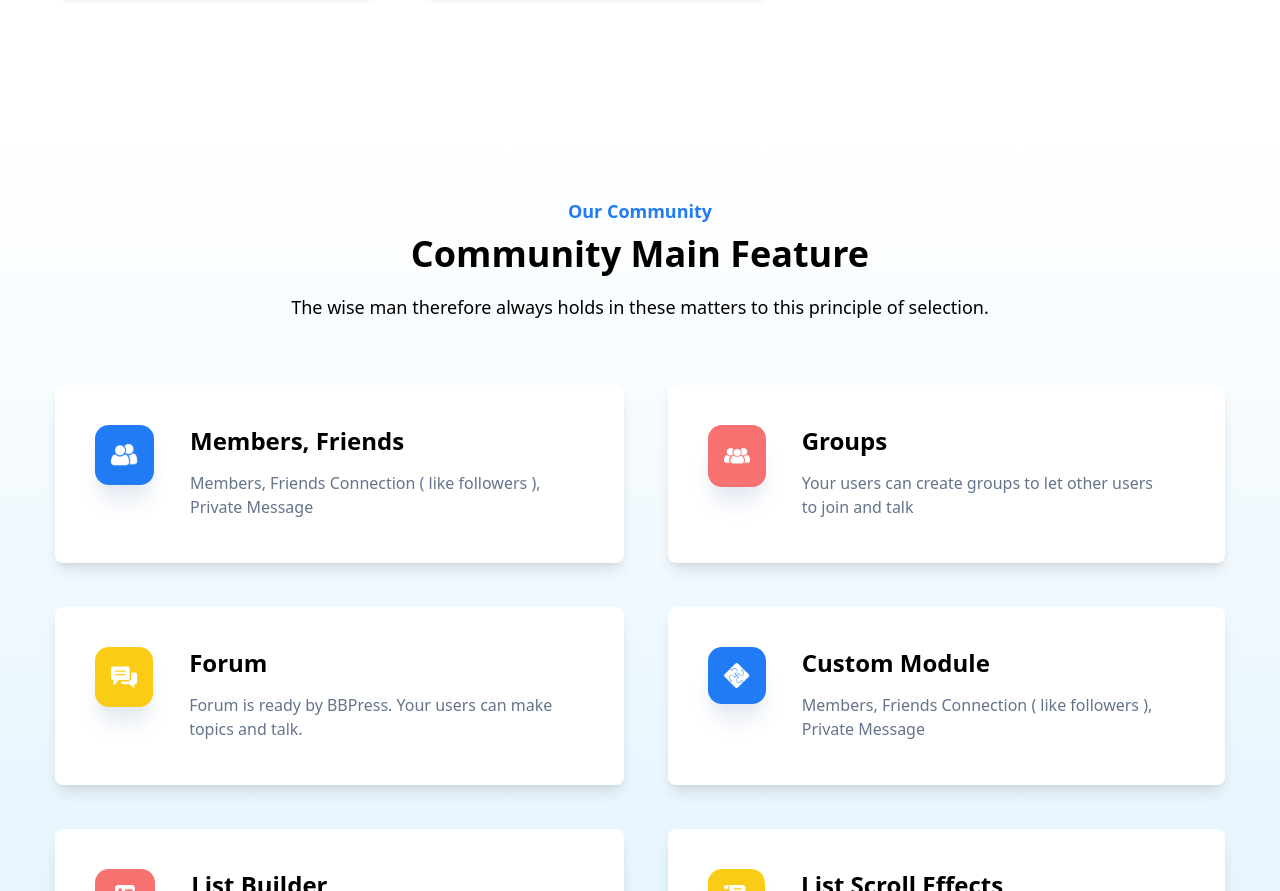
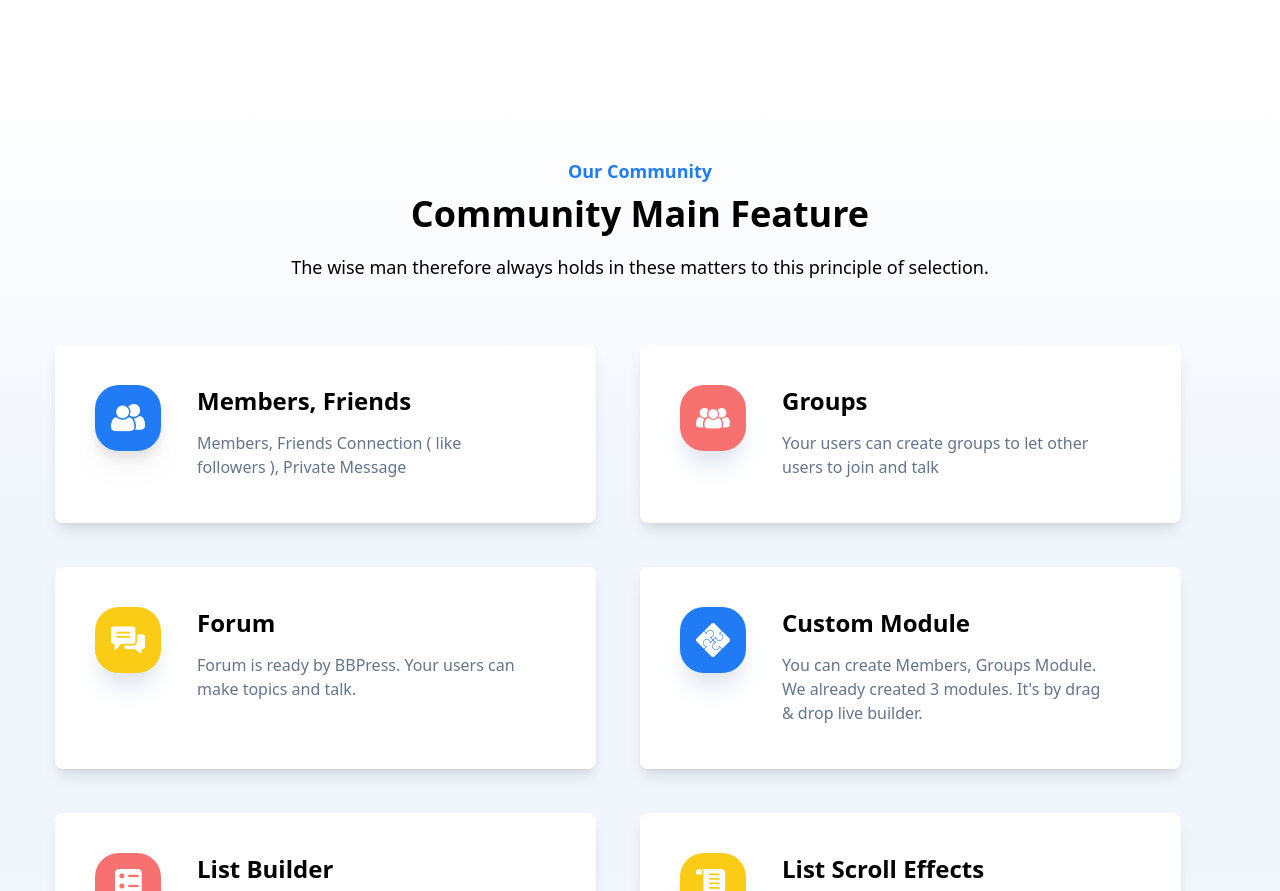
Before and after one commit to fakhryfernanda/slicing-netblue, a plain HTML site: page index.html in a window 1280 px wide. Shown: the part 1909-2800 px from the top of the page. Drawn offline with nearby package versions, Linux system fonts and the light colour scheme.

Commit message:
Add background for hero and fix feature section

```diff
--- a/index.html
+++ b/index.html
@@ -19,12 +19,17 @@
             },
             extend: {
               colors: {
+                netgradientblue: 'linear-gradient(311.76deg, #D4E7FE -15.24%, #FFFFFF 78.85%)',
                 netblue: '#217BF4',
                 netgrey: 'rgba(101, 100, 100)',
                 netlightblue: '#F2F7FE'
               },
               fontFamily : {
                 inter: ["Inter"],
+              },
+              backgroundImage : {
+                'hero': 'linear-gradient(311.76deg, #D4E7FE -15.24%, #FFFFFF 78.85%)',
+                'community' : 'linear-gradient(0deg, rgba(241, 246, 253, 0) 1.63%, #F1F6FD 20.5%, #F1F6FD 58.57%, #FFFFFF 100%)'
               }
             }
           }
@@ -33,7 +38,8 @@
     <script src="https://kit.fontawesome.com/e0f8177fe6.js" crossorigin="anonymous"></script>
 </head>
 <body class="text-inter">
-    <section id="navbar" class="bg-gradient-to-r from-white to-sky-100 py-[11px] border-b border-sky-200">
+    <div id="section-wrapper" class="bg-hero max-h-screen">
+      <section id="navbar" class="py-[11px] border-b border-sky-200">
         <div class="container mx-auto flex items-center justify-between">
             <img src="./assets/icons/logo-with-text.png" alt="logo">
             <div class="menu w-1/2">
@@ -54,7 +60,7 @@
             <button class="py-4 px-[32px] bg-netblue rounded-xl text-[14px] text-white">Log in</button>
         </div>
       </section>
-    <section id="hero" class="bg-gradient-to-r from-white to-sky-100 py-[72px] mb-24">
+      <section id="hero" class="py-[52px] mb-24">
           <div class="container mx-auto columns-2 flex items-center gap-[69px]">
             <div class="">
               <div class="text-netblue mb-5 py-3 px-[30px] bg-sky-200 w-fit rounded-lg">Netbook community</div>
@@ -68,6 +74,7 @@
             <img src="./assets/images/hero.png" alt="">
           </div>
       </section>
+    </div>
     <section id="join" clas="mb-[65px]">
       <div class="container mx-auto py-7 columns-2 flex items-center justify-between">
         <div class="w-1/3">
@@ -147,7 +154,7 @@
         </div>
       </div>
     </section>
-    <section id="community" class="mb-[70px] pt-[60px] pb-20 bg-gradient-to-b from-white to-sky-100">
+    <section id="features" class="mb-[70px] pt-[60px] pb-20 bg-community">
       <div class="container mx-auto mb-16">
         <div class="mx-auto w-fit text-center">
           <p class="text-lg text-netblue font-semibold mb-[9px]">Our Community</p>
@@ -155,65 +162,64 @@
           <p class="text-lg">The wise man therefore always holds in these matters to this principle of selection.</p>
         </div>
       </div>
-      <div class="container mx-auto columns-2 flex gap-11">
-        <div class="flex flex-col gap-11">
-          <div class=" bg-white shadow-lg rounded-lg pl-10 pt-10 pb-11 pr-[65px] flex items-start">
-            <div class="px-4 py-[19px] mr-9 bg-netblue rounded-[14px] shadow-xl shadow-slate-200 w-fit">
-              <img src="./assets/icons/Icon.png" alt="">
+      <div class="container mx-auto flex flex-wrap gap-11 columns-2">
+        <div class=" bg-white shadow-lg rounded-lg pl-10 pt-10 pb-11 pr-[65px] flex items-start w-[calc(50%-44px)]">
+          <div class="h-[66px] w-[66px] mr-9 bg-netblue rounded-3xl drop-shadow-xl shadow-slate-200 shrink-0 flex">
+            <img src="./assets/icons/Icon.png" alt="" class="m-auto">
           </div>
           <div class="">
             <h3 class="text-semibold text-2xl font-[600] mb-[14px]">Members, Friends</h3>
             <p class="text-slate-500">Members, Friends Connection ( like followers ), Private Message</p>
           </div>
         </div>
-          <div class=" bg-white shadow-lg rounded-lg pl-10 pt-10 pb-11 pr-[65px] flex items-start">
-            <div class="px-4 py-[19px] mr-9 bg-yellow-400 rounded-[14px] shadow-xl shadow-slate-200 w-fit">
-              <img src="./assets/icons/Icon 2.png" alt="">
+        <div class=" bg-white shadow-lg rounded-lg pl-10 pt-10 pb-11 pr-[65px] flex items-start w-[calc(50%-44px)]">
+          <div class="h-[66px] w-[66px] mr-9 bg-red-400 rounded-3xl shadow-xl shadow-slate-200 shrink-0 flex">
+            <img src="./assets/icons/Icon 4.png" alt="" class="m-auto">
+          </div>
+          <div class="">
+            <h3 class="text-semibold text-2xl font-[600] mb-[14px]">Groups</h3>
+            <p class="text-slate-500">
+              Your users can create groups to let other users to join and talk
+            </p>
+          </div>
+        </div>
+        <div class=" bg-white shadow-lg rounded-lg pl-10 pt-10 pb-11 pr-[65px] flex items-start w-[calc(50%-44px)]">
+          <div class="h-[66px] w-[66px] mr-9 bg-yellow-400 rounded-3xl shadow-xl shadow-slate-200 shrink-0 flex">
+            <img src="./assets/icons/Icon 2.png" alt="" class="m-auto">
           </div>
           <div class="">
             <h3 class="text-semibold text-2xl font-[600] mb-[14px]">Forum</h3>
             <p class="text-slate-500">Forum is ready by BBPress. Your users can make topics and talk.</p>
           </div>
         </div>
-          <div class=" bg-white shadow-lg rounded-lg pl-10 pt-10 pb-11 pr-[65px] flex items-start">
-            <div class="px-5 py-4 mr-9 bg-red-400 rounded-[14px] shadow-xl shadow-slate-200 w-fit">
-              <img src="./assets/icons/Icon 3.png" alt="">
+        <div class=" bg-white shadow-lg rounded-lg pl-10 pt-10 pb-11 pr-[65px] flex items-start w-[calc(50%-44px)]">
+          <div class="h-[66px] w-[66px] mr-9 bg-netblue rounded-3xl shadow-xl shadow-slate-200 shrink-0 flex">
+            <img src="./assets/icons/Icon 5.png" alt="" class="m-auto">
+          </div>
+          <div class="">
+            <h3 class="text-semibold text-2xl font-[600] mb-[14px]">Custom Module</h3>
+            <p class="text-slate-500">
+              You can create Members, Groups Module. We already created 3 modules. It's by drag & drop live builder.
+            </p>
+          </div>
+        </div>
+        <div class=" bg-white shadow-lg rounded-lg pl-10 pt-10 pb-11 pr-[65px] flex items-start w-[calc(50%-44px)]">
+          <div class="h-[66px] w-[66px] mr-9 bg-red-400 rounded-3xl shadow-xl shadow-slate-200 shrink-0 flex">
+            <img src="./assets/icons/Icon 3.png" alt="" class="m-auto">
           </div>
           <div class="">
             <h3 class="text-semibold text-2xl font-[600] mb-[14px]">List Builder</h3>
             <p class="text-slate-500">Members, Groups list can be modified by drag & drop live builder.</p>
           </div>
         </div>
-        </div>
-        <div class="flex flex-col gap-11">
-          <div class=" bg-white shadow-lg rounded-lg pl-10 pt-10 pb-11 pr-[65px] flex items-start">
-            <div class="px-4 py-[23px] mr-9 bg-red-400 rounded-[14px] shadow-xl shadow-slate-200 w-fit">
-              <img src="./assets/icons/Icon 4.png" alt="">
-            </div>
-            <div class="">
-              <h3 class="text-semibold text-2xl font-[600] mb-[14px]">Groups</h3>
-              <p class="text-slate-500">Your users can create groups to let other users to join and talk</p>
-            </div>
-          </div>
-          <div class=" bg-white shadow-lg rounded-lg pl-10 pt-10 pb-11 pr-[65px] flex items-start">
-            <div class="p-4 mr-9 bg-netblue rounded-[14px] shadow-xl shadow-slate-200 w-fit">
-              <img src="./assets/icons/Icon 5.png" alt="">
-            </div>
-            <div class="">
-              <h3 class="text-semibold text-2xl font-[600] mb-[14px]">Custom Module</h3>
-              <p class="text-slate-500">
-                Members, Friends Connection ( like followers ), Private Message
-              </p>
-            </div>
-          </div>
-          <div class=" bg-white shadow-lg rounded-lg pl-10 pt-10 pb-11 pr-[65px] flex items-start">
-            <div class="p-4 mr-9 bg-yellow-400 rounded-[14px] shadow-xl shadow-slate-200 w-fit">
-              <img src="./assets/icons/Icon 6.png" alt="">
+        <div class=" bg-white shadow-lg rounded-lg pl-10 pt-10 pb-11 pr-[65px] flex items-start w-[calc(50%-44px)]">
+          <div class="h-[66px] w-[66px] mr-9 bg-yellow-400 rounded-3xl shadow-xl shadow-slate-200 shrink-0 flex">
+            <img src="./assets/icons/Icon 6.png" alt="" class="m-auto">
           </div>
           <div class="">
             <h3 class="text-semibold text-2xl font-[600] mb-[14px]">List Scroll Effects</h3>
-              <p class="text-slate-500">Members, Friends Connection ( like followers ), Private Message</p>
-            </div>
+            <p class="text-slate-500">8 different scroll effects are ready.
+              You can always change by your tastes.</p>
           </div>
         </div>
       </div>
@@ -378,7 +384,7 @@
     <section id="footer2" class="py-[31px] bg-[#20202D]">
       <div class="container mx-auto flex justify-between">
         <p class="text-white">Besnik Creative Agency.</p>
-        <div class="flex">
+        <div class="flex items-center">
           <img src="./assets/icons/logo.png" alt="logo" class="mr-[6px]">
           <p class="text-white text-2xl font-[600]">Netbook</p>
         </div>
```
Lines whose indentation alone changed are shown as unchanged.
